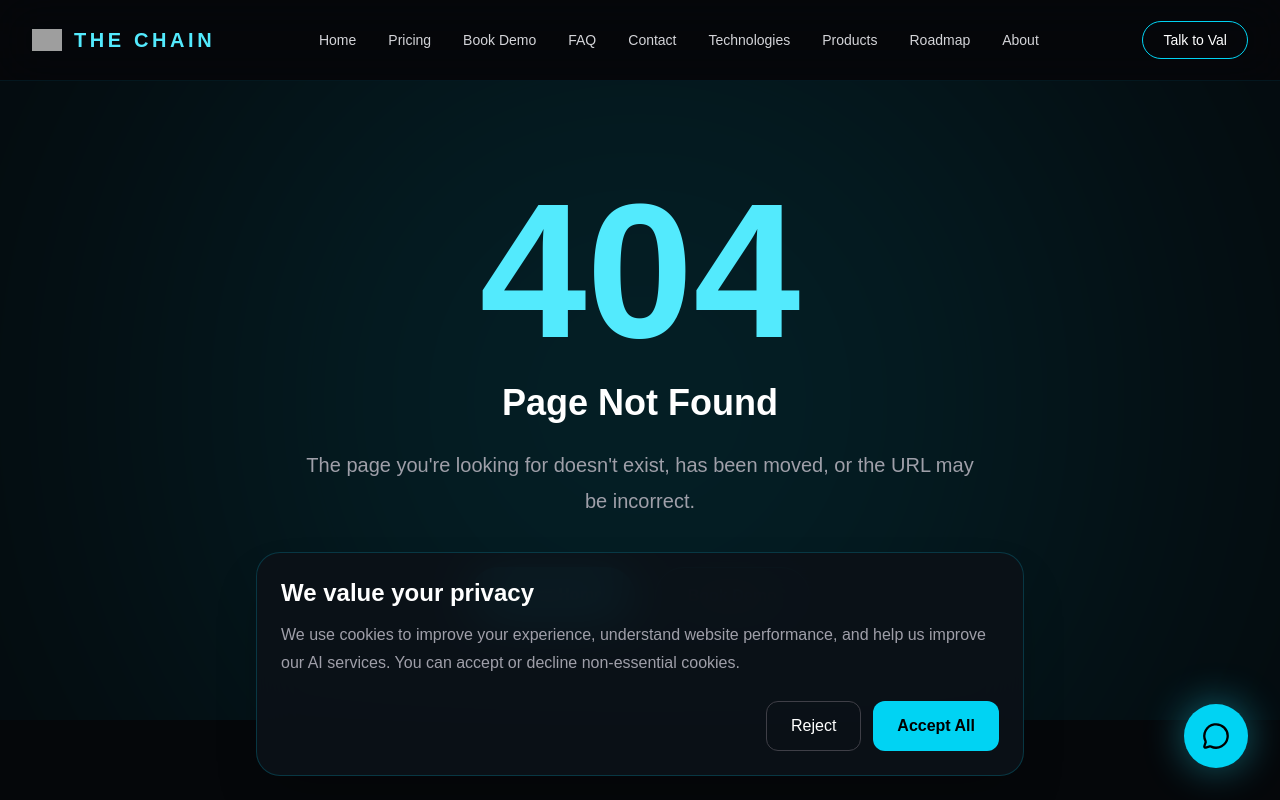
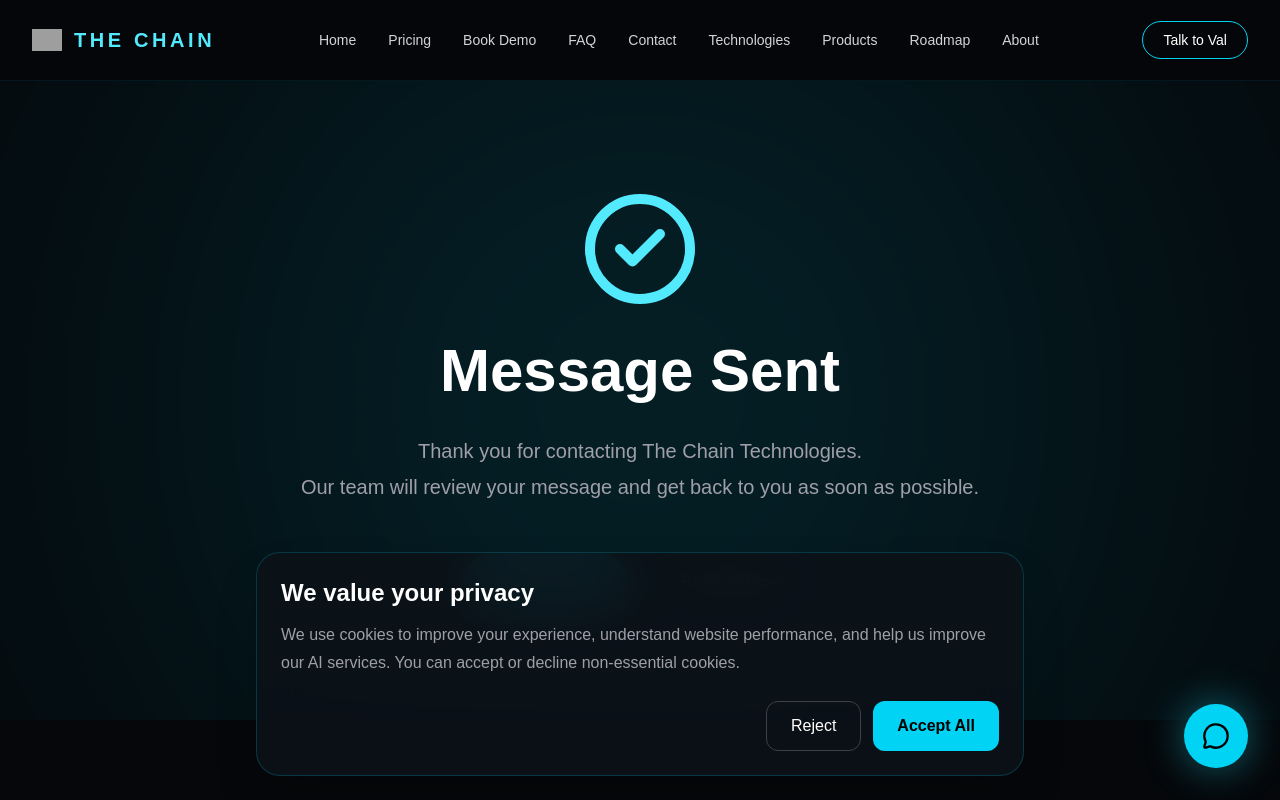
Before and after one commit to TheChainEnterprise/the-chain-tech, a Next.js app: page /contact/success in a window 1280 px wide. Before the commit this address had no page. Shown: the top 800 px of the page. Built offline with nearby package versions, Linux system fonts and the light colour scheme; grey boxes are pictures that could not be loaded.

Commit message:
Add branded global loading screen

```diff
--- a/app/contact/page.tsx
+++ b/app/contact/page.tsx
@@ -1,15 +1,16 @@
 "use client";
 
 import { useState } from "react";
+import { useRouter } from "next/navigation";
 import Navbar from "@/components/Navbar";
 import Footer from "@/components/Footer";
 import { motion } from "framer-motion";
 import { Mail, Phone, Building2, User, Send } from "lucide-react";
 
 export default function ContactPage() {
+  const router = useRouter();
+
   const [loading, setLoading] = useState(false);
-
-  const [success, setSuccess] = useState("");
 
   const [form, setForm] = useState({
     name: "",
@@ -23,7 +24,6 @@ export default function ContactPage() {
     e.preventDefault();
 
     setLoading(true);
-    setSuccess("");
 
     const res = await fetch("/api/contact", {
       method: "POST",
@@ -38,15 +38,7 @@ export default function ContactPage() {
     setLoading(false);
 
     if (data.success) {
-      setSuccess("✅ Message sent successfully.");
-
-      setForm({
-        name: "",
-        company: "",
-        email: "",
-        phone: "",
-        message: "",
-      });
+      router.push("/contact/success");
     } else {
       alert("Something went wrong. Please try again.");
     }
@@ -201,12 +193,6 @@ export default function ContactPage() {
                 {loading ? "Sending..." : "Send Message"}
               </button>
 
-              {success && (
-                <p className="text-center text-cyan-300">
-                  {success}
-                </p>
-              )}
-
             </form>
 
             <div className="mt-16 rounded-3xl border border-cyan-400/15 bg-[#0B1118] p-10">
--- /dev/null
+++ b/app/contact/success/page.tsx
@@ -0,0 +1,91 @@
+"use client";
+
+import Link from "next/link";
+import { motion } from "framer-motion";
+import { CheckCircle2 } from "lucide-react";
+
+import Navbar from "@/components/Navbar";
+import Footer from "@/components/Footer";
+
+export default function ContactSuccessPage() {
+  return (
+    <>
+      <Navbar />
+
+      <main className="min-h-screen bg-[#05070A] pt-20 text-white">
+
+        <section className="relative flex min-h-[80vh] flex-col items-center justify-center overflow-hidden px-8 text-center">
+
+          <motion.div
+            animate={{
+              scale: [1, 1.08, 1],
+              opacity: [0.08, 0.18, 0.08],
+            }}
+            transition={{
+              duration: 10,
+              repeat: Infinity,
+            }}
+            className="absolute h-[900px] w-[900px] rounded-full bg-cyan-400 blur-[240px]"
+          />
+
+          <motion.div
+            initial={{ opacity: 0, scale: 0.85 }}
+            animate={{ opacity: 1, scale: 1 }}
+            transition={{ duration: 0.5 }}
+            className="relative z-10"
+          >
+            <CheckCircle2
+              size={120}
+              className="mx-auto text-cyan-300"
+            />
+          </motion.div>
+
+          <motion.h1
+            initial={{ opacity: 0, y: 15 }}
+            animate={{ opacity: 1, y: 0 }}
+            transition={{ delay: 0.15 }}
+            className="relative z-10 mt-8 text-6xl font-black"
+          >
+            Message Sent
+          </motion.h1>
+
+          <motion.p
+            initial={{ opacity: 0 }}
+            animate={{ opacity: 1 }}
+            transition={{ delay: 0.3 }}
+            className="relative z-10 mt-8 max-w-3xl text-xl leading-9 text-zinc-400"
+          >
+            Thank you for contacting The Chain Technologies.
+            <br />
+            Our team will review your message and get back to you as soon as possible.
+          </motion.p>
+
+          <motion.div
+            initial={{ opacity: 0 }}
+            animate={{ opacity: 1 }}
+            transition={{ delay: 0.45 }}
+            className="relative z-10 mt-12 flex flex-wrap justify-center gap-5"
+          >
+            <Link
+              href="/"
+              className="rounded-full bg-cyan-400 px-8 py-4 font-semibold text-black transition hover:scale-105 hover:bg-cyan-300"
+            >
+              Return Home
+            </Link>
+
+            <Link
+              href="/book-demo"
+              className="rounded-full border border-cyan-400 px-8 py-4 font-semibold transition hover:bg-cyan-400 hover:text-black"
+            >
+              Book a Demo
+            </Link>
+          </motion.div>
+
+        </section>
+
+      </main>
+
+      <Footer />
+    </>
+  );
+}
```
